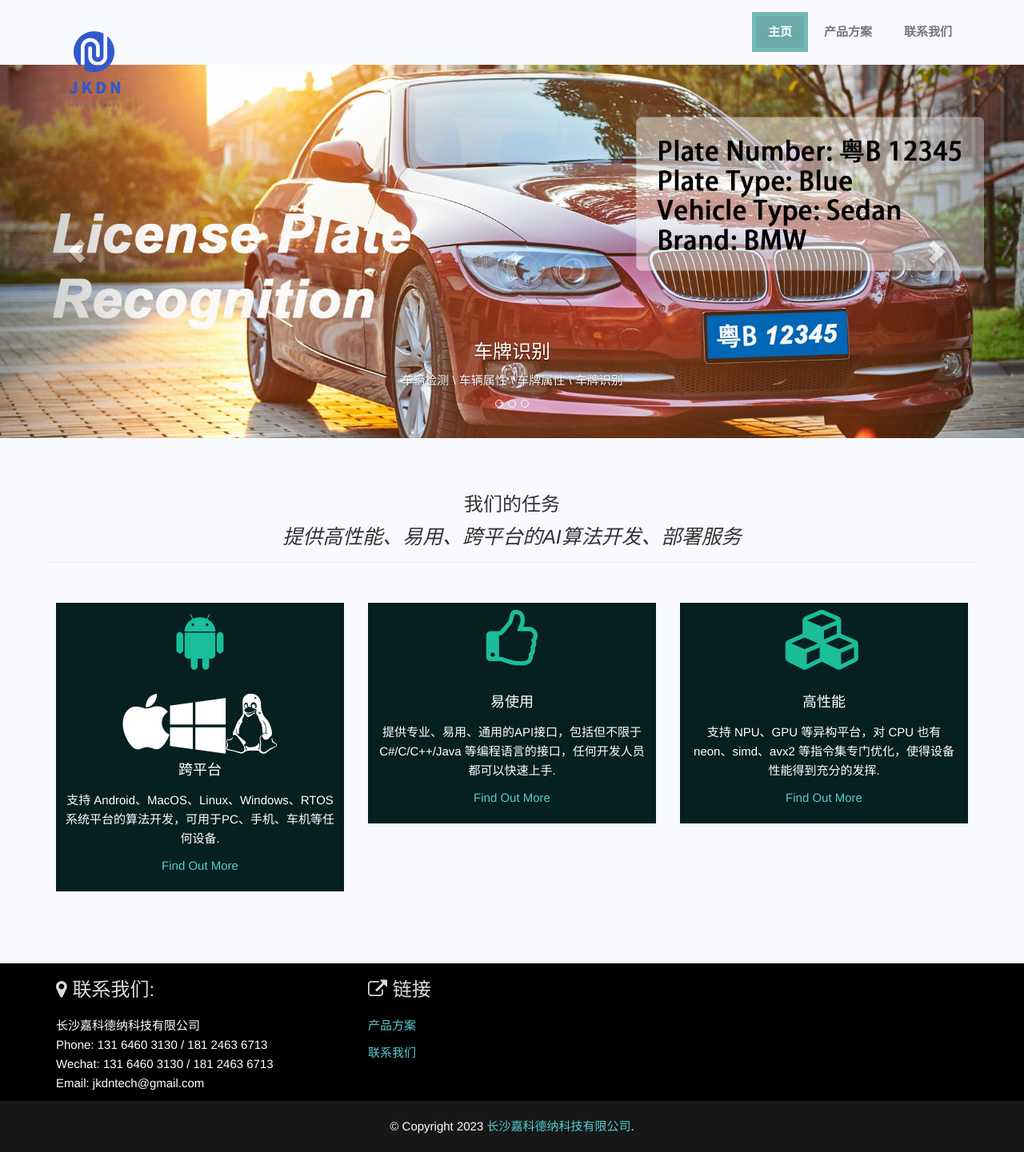
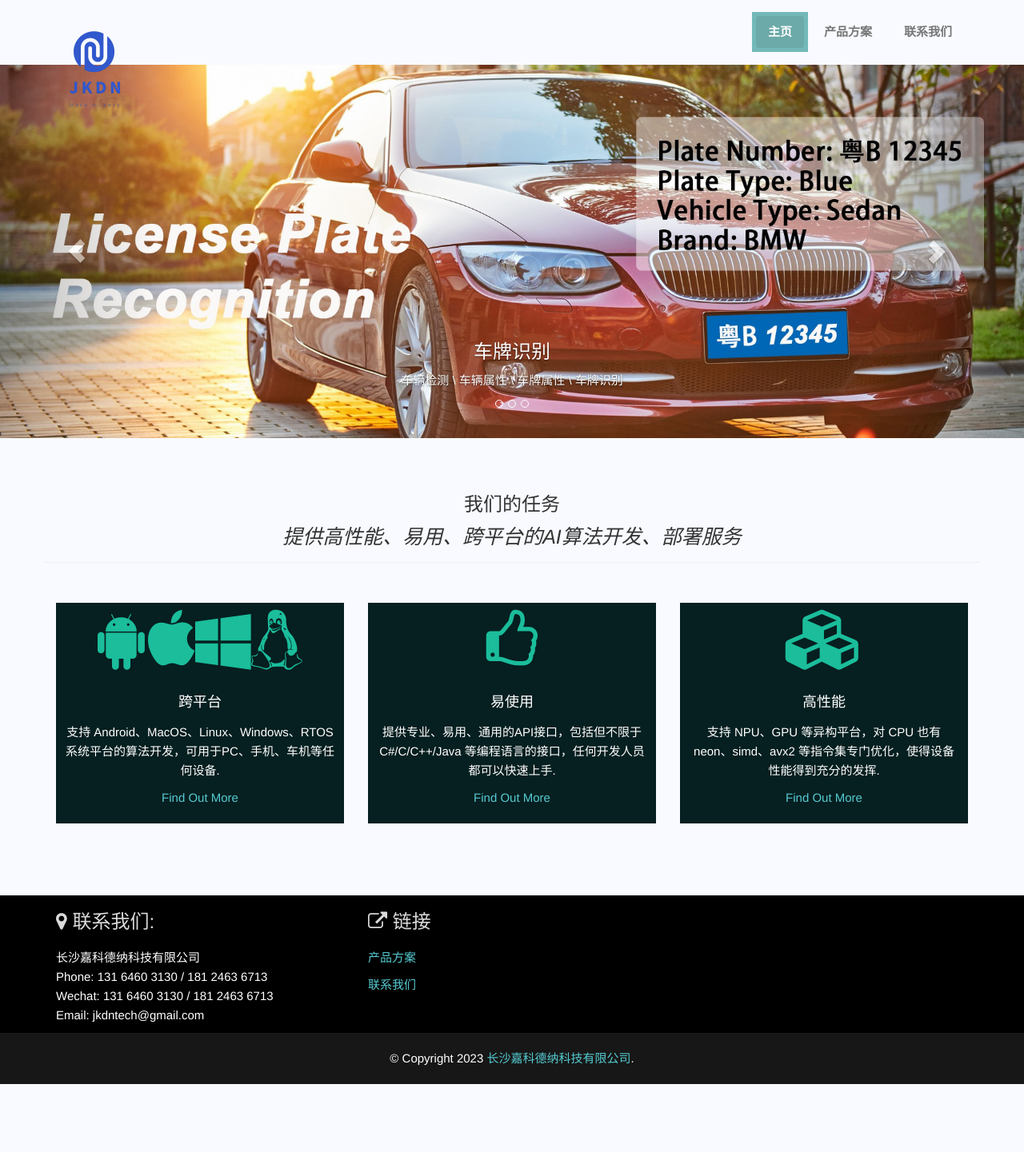
Before and after one commit to JKDN-Tech/JKDN-Tech.github.io, a Jekyll site: the page built from index.html, in a window 1280 px wide. Shown: the whole page at 80% size. Built offline with Jekyll 4.4.1, drawn with Linux system fonts in a browser that asks for light colours; after the commit the page ends 1356 px from its top, so only the background shows below that.

Commit message:
auto update

```diff
--- a/_layouts/home_style.html
+++ b/_layouts/home_style.html
@@ -80,7 +80,7 @@
             <div class="row services-row services-row-head services-row-1">
                 <div class="col-lg-4 col-md-4 col-sm-4 col-xs-12">
                     <div class="services-group wow animated fadeInLeft" data-wow-offset="40">
-                        <p class="services-icon"><i class="fa fa-android fa-5x"></i><p> </p><i class="fa fa-apple fa-5x"></i><i class="fa fa-windows fa-5x"></i><i class="fa fa-linux fa-5x"></i></p>
+                        <p class="services-icon"><i class="fa fa-android fa-5x"></i>&nbsp;<i class="fa fa-apple fa-5x"></i><i class="fa fa-windows fa-5x"></i><i class="fa fa-linux fa-5x"></i></p>
                         <h4 class="services-title">跨平台</h4>
                         <p class="services-body">支持 Android、MacOS、Linux、Windows、RTOS 系统平台的算法开发，可用于PC、手机、车机等任何设备.</p>
                         <p class="services-more"><a href="#">Find Out More</a></p>
```
